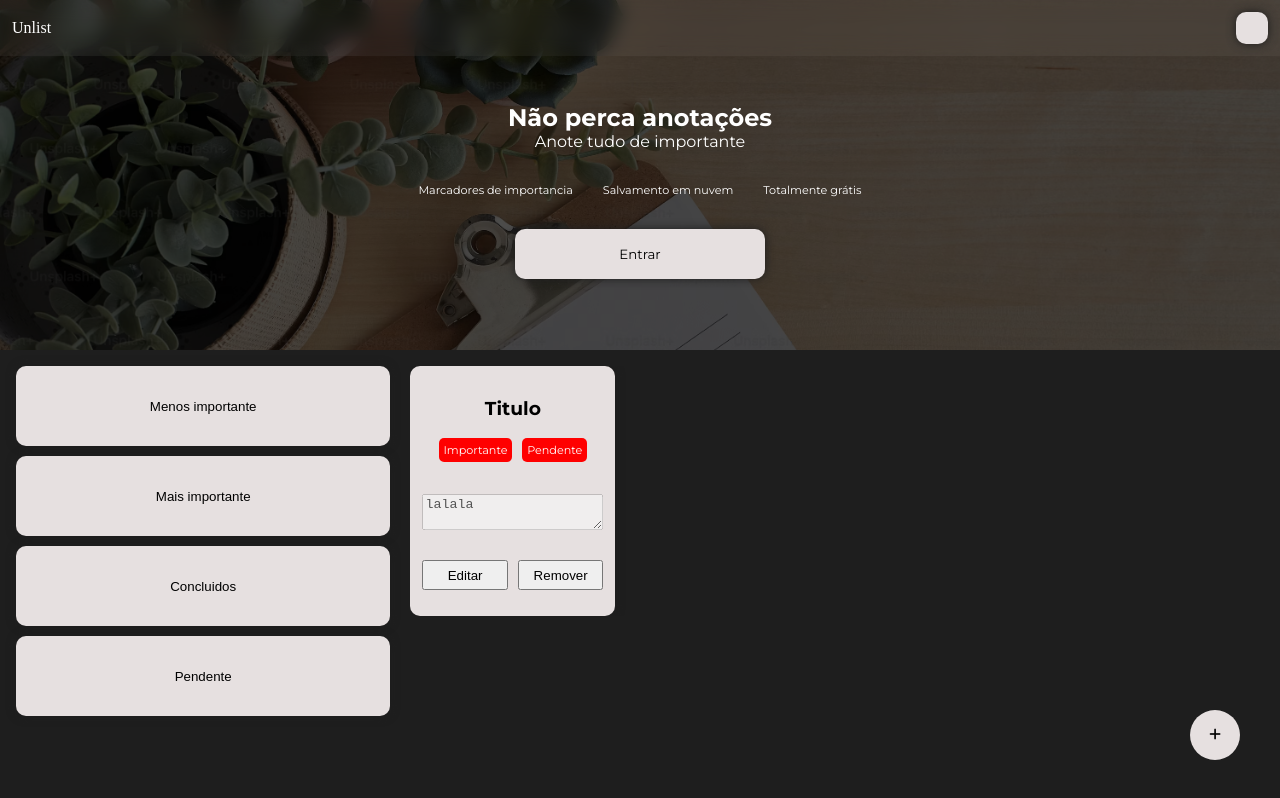
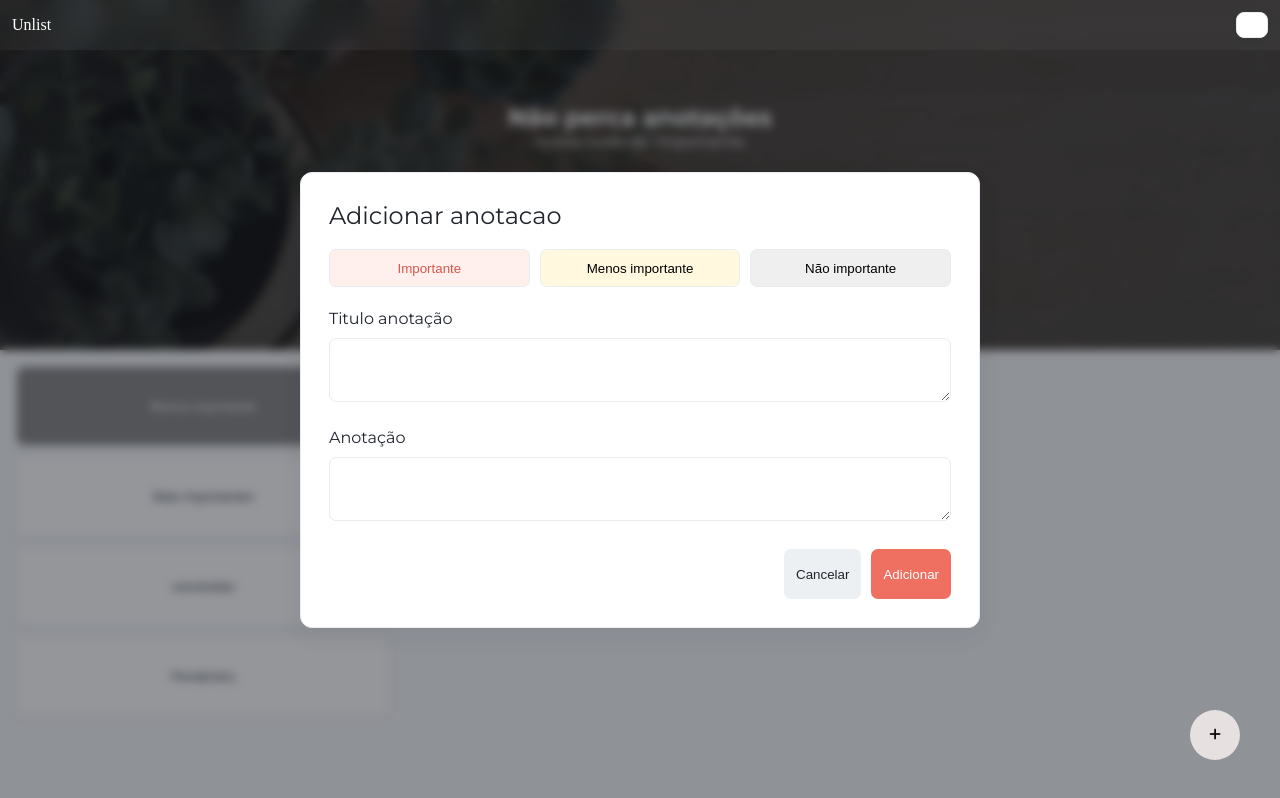
Before and after one commit to dani10014/to-do-list-vue.js, a Vue app: page / in a window 1280 px wide. Both pictures are taken after a click on the button 1215 px from the left and 735 px from the top of the page. Built offline with nearby package versions, Linux system fonts and the light colour scheme; some icons are missing; a web font is replaced by a local one.

Commit message:
add:Adicionando logica de renderização de cards

```diff
--- a/src/App.vue
+++ b/src/App.vue
@@ -14,5 +14,9 @@
     padding: 0;
     box-sizing: border-box;
     background-color: variaveis.$corPadraoSite;
+    color: variaveis.$corTexto;
+    font-family: "Montserrat", sans-serif;
   }
+
+  *, *::before, *::after { box-sizing: inherit; }
 </style>
--- /dev/null
+++ b/src/component/card.vue
@@ -0,0 +1,58 @@
+<template>
+<div class="card">
+    <h3 class="titulo-nota">Titulo</h3>
+        <div class="informacoes">
+            <span>Importante</span>
+            <span>Pendente</span>
+        </div>
+        <textarea disabled class="area-de-texto-nota">lalala</textarea>
+        <div class="botoes-editar">
+            <button class="editar-nota">Editar</button>
+            <button class="remover">Remover</button>
+        </div>
+</div>
+</template>
+<script lang="ts">
+    import {ref,reactive} from "vue";
+
+
+</script>
+<style lang="scss" scoped>
+    @use "../components-scss/variaveis.scss";
+
+    .card{
+        @include variaveis.fonteTextoSite;
+        padding: variaveis.$espacamentoCabecalho;
+        overflow-y: scroll;
+        @include variaveis.padraoCard;
+        .titulo-nota{
+            text-align: center;
+        }
+        .informacoes{
+            display: flex;
+            justify-content: center;
+            margin-bottom: 2rem;
+            gap: 10px;
+            span{
+                font-size: variaveis.$font-informacoes;
+                background-color: red;
+                padding: 0.3rem;
+                border-radius: 5px;
+                color: #fff;
+            }
+        }
+        .area-de-texto-nota{
+            margin-bottom:10px;
+        }
+        .botoes-editar{
+            display: flex;
+            gap: 10px;
+            margin-top: 1rem;
+            button{
+                width: 100%;
+                height:30px
+            }
+        }
+    }
+
+</style>
--- /dev/null
+++ b/src/component/cardAdicionarAnotacao.vue
@@ -0,0 +1,114 @@
+<template>
+    <div class="container">
+        <div class="card">
+            <h2>Adicionar anotacao</h2>
+            <div class="botoes-importancia">
+                <button class="btn-importante">Importante</button>
+                <button class="btn-menos-importante">Menos importante</button>
+                <button class="nao-importante">Não importante</button>
+            </div>
+            <h4 class="titulo-anotacao">Titulo anotação</h4>
+            <textarea class="area-texto-nota" ></textarea>
+
+            <h4 class="titulo-anotacao">Anotação</h4>
+            <textarea class="area-texto-nota" ></textarea>
+
+            <div class="botoes-cancelar-excluir">
+                <button class="cancelar">Cancelar</button>
+                <button class="adicionar">Adicionar</button>
+            </div>
+        </div>
+    </div>
+</template>
+<script lang="ts">
+
+</script>
+<style lang="scss" scoped>
+@use "../components-scss/variaveis.scss";
+
+    .container{
+        display: flex;
+        justify-content: center;
+        align-items: center;
+        position: fixed;
+        width: 100%;
+        height: 100%;
+        top: 0;
+        background: rgba(32, 37, 45, .48);
+        backdrop-filter: blur(5px);
+        .card{
+            background-color: variaveis.$corSuperficie;
+            min-height: 400px;
+            width: min(680px, calc(100% - 32px));
+            @include variaveis.padraoCard;
+            text-align: left;
+            padding: 28px;
+            h2{
+                @include variaveis.fonteTextoSite;
+                margin-top: 0;
+                color: variaveis.$corTexto;
+            }
+            .botoes-importancia{
+                display: flex;
+                gap: 10px;
+                width: 100%;
+                button{
+                    width: 100%;
+                    height: 38px;
+                    border: 1px solid variaveis.$corBorda;
+                    border-radius: 7px;
+                    box-shadow: none;
+                    transition: all 0.3s ease-in-out;
+                    &:hover{
+                        filter: brightness(.96);
+                    }
+                }
+                .btn-importante{
+                    background-color: #fff0ed;
+                    color: variaveis.$corDestaqueEscuro;
+                }
+                .btn-menos-importante{
+                    background-color: #fff8df;
+                }
+                .btn-nao-importante{
+                    background-color: #edf0f3;
+                }
+            }
+            .titulo-anotacao{
+                @include variaveis.fonteTextoSite;
+                text-align: start;
+                margin-top: 22px;
+                margin-bottom: 10px;
+            }
+            .area-texto-nota{
+                width: 100%;
+                min-height: 54px;
+                padding: 12px;
+                border: 1px solid variaveis.$corBorda;
+                border-radius: 7px;
+                resize: vertical;
+                font: inherit;
+            }
+            .botoes-cancelar-excluir{
+                display: flex;
+                justify-content: flex-end;
+                margin-top: 24px;
+                gap: 10px;
+                button{
+                    height: 50px;
+                    border: 0;
+                    border-radius: 7px;
+                    padding:0 variaveis.$espacamentoCabecalho;
+                    color: #fff;
+                }
+                .adicionar{
+                    background-color: variaveis.$corDestaque;
+                }
+                .cancelar{
+                    background-color: #edf0f3;
+                    color: variaveis.$corTexto;
+                }
+            }
+        }
+    }
+</style>
--- a/src/components-scss/variaveis.scss
+++ b/src/components-scss/variaveis.scss
@@ -1,4 +1,10 @@
-$corPadraoSite:#1e1e1e;
+$corPadraoSite:#f6f7f9;
+$corSuperficie:#ffffff;
+$corTexto:#20252d;
+$corTextoSuave:#707782;
+$corBorda:#e8ebef;
+$corDestaque:#ef6f61;
+$corDestaqueEscuro:#d9574b;
 
 $font-titulo:2rem;
 $font-titulosCard:1rem;
@@ -21,20 +27,21 @@ $espacamentoRegular :1rem;
 }
 
 @mixin padraoBotao{
-    border-radius: 10px;
-    background-color: #e6e0e0;
-    border: none;
-    color: black;
-    box-shadow: 0px 0px 10px #1e1e1e;
+    border-radius: 8px;
+    background-color: $corSuperficie;
+    border: 1px solid $corBorda;
+    color: $corTexto;
+    box-shadow: 0 2px 8px rgba(32, 37, 45, 0.04);
     transition: all 0.3s ease-in-out;
     &:hover{
-        background-color:darken($color: #e6e0e0, $amount: 20%);
+        border-color: $corDestaque;
+        color: $corDestaqueEscuro;
     }
 }
 @mixin padraoCard{
-    border-radius: 10px;
-    background-color: #e6e0e0;
-    border: none;
-    color: black;
-    box-shadow: 0px 0px 10px #1e1e1e;
+    border-radius: 12px;
+    background-color: $corSuperficie;
+    border: 1px solid $corBorda;
+    color: $corTexto;
+    box-shadow: 0 8px 24px rgba(32, 37, 45, 0.06);
 }
--- a/src/pages/menuInicial.vue
+++ b/src/pages/menuInicial.vue
@@ -26,30 +26,65 @@
         </div>
         <div class="main-anotacoes">
             <div class="botoes-categoria">
-                <button>Menos importante</button>
-                <button>Mais importante</button>
-                <button>Concluidos</button>
-                <button>Pendente</button>
+                <button
+                    v-for = "item in categoria"
+                    @click = "categoriaQueEstaAtiva = item"
+                    :class="{ ativoCategoria: categoriaQueEstaAtiva === item }"
+                    >{{ item }}
+                </button>
             </div>
             <div class="conteudo-categoria">
-                <div class="card">
-                    <h3 class="titulo-nota">Titulo</h3>
-                    <div class="informacoes">
-                        <span>Importante</span>
-                        <span>Pendente</span>
-                    </div>
-                    <textarea disabled class="area-de-texto-nota">lalala</textarea>
-                    <div class="botoes-editar">
-                        <button class="editar-nota">Editar</button>
-                        <button class="remover">Remover</button>
-                    </div>
-                </div>
+                <template v-if ="notasFiltradas.length > 0" >
+                    <card
+                        v-for="item in notasFiltradas"
+                        :key="item.id"
+                        :dadosNota="item"
+                    />
+
+                </template>
+                <h2 v-else>Nenhuma nota inserida</h2>
             </div>
         </div>
-        <button class="adicionar-anotacao"><i class="fa-solid fa-plus"></i></button>
+        <button @click="AtivarAdicionarNota" class="adicionar-anotacao"><i class="fa-solid fa-plus"></i></button>
+        <cardAnotacao v-if="adicionarNotaAtivo"/>
     </main>
 </template>
 <script setup lang="ts">
+    import { onMounted, reactive,ref,computed } from "vue";
+    import card from "../component/card.vue";
+    import cardAnotacao from "../component/cardAdicionarAnotacao.vue";
+
+    interface nota{
+        id:number,
+        categoria:string,
+        titulo:string,
+        textoNota:string,
+        data:string,
+    }
+
+    const adicionarNotaAtivo = ref(false);
+
+    const categoria = ["Menos importante","Mais importantes","concluidas","Pendentes"]
+    const categoriaQueEstaAtiva = ref("Menos importante");
+    const notas = ref<nota[]>([]);
+
+    const AtivarAdicionarNota = () =>{
+        if(adicionarNotaAtivo.value === true){
+            adicionarNotaAtivo.value = false;
+        }else{
+            adicionarNotaAtivo.value = true;
+        }
+    }
+    onMounted(() => {
+        let nota = localStorage.getItem("notas")
+
+        if(nota){
+            notas.value = JSON.parse(nota)
+        }
+    })
+    const notasFiltradas = computed(() => {
+        return notas.value.filter(n => n.categoria === categoriaQueEstaAtiva.value);
+    });
 
 </script>
 <style lang="scss" scoped>
@@ -69,7 +104,7 @@
             color: #fff;
             backdrop-filter: blur(10px);
             background-color: #ffffff0c;
-            height: 32px;
+            height: 50px;
             &_botao-idioma{
                 height: 100%;
                 @include variaveis.padraoBotao;
@@ -160,6 +195,10 @@
                     width: 100%;
                     height: 100%;
                     @include variaveis.padraoBotao;
+                    &.ativoCategoria{
+                        background-color: grey;
+                        color: #fff;
+                    }
                 }
             }
             .conteudo-categoria{
@@ -171,40 +210,7 @@
                     width: 50%;
                 }
             }
-            .card{
-                @include variaveis.fonteTextoSite;
-                padding: variaveis.$espacamentoCabecalho;
-                overflow-y: scroll;
-                @include variaveis.padraoCard;
-                .titulo-nota{
-                    text-align: center;
-                }
-                .informacoes{
-                    display: flex;
-                    justify-content: center;
-                    margin-bottom: 2rem;
-                    gap: 10px;
-                    span{
-                        font-size: variaveis.$font-informacoes;
-                        background-color: red;
-                        padding: 0.3rem;
-                        border-radius: 5px;
-                        color: #fff;
-                    }
-                }
-                .area-de-texto-nota{
-                    margin-bottom:10px;
-                }
-                .botoes-editar{
-                    display: flex;
-                    gap: 10px;
-                    margin-top: 1rem;
-                    button{
-                        width: 100%;
-                        height:30px
-                    }
-                }
-            }
+        }
         }
         .adicionar-anotacao{
             display: flex;
@@ -219,9 +225,9 @@
             border: none;
             background-color: #e6e0e0;
             transition: all 0.3s ease-in-out;
+            z-index: 300;
             &:hover{
                 background-color:darken($color: #e6e0e0, $amount: 20%);
             }
         }
-    }
 </style>
```
